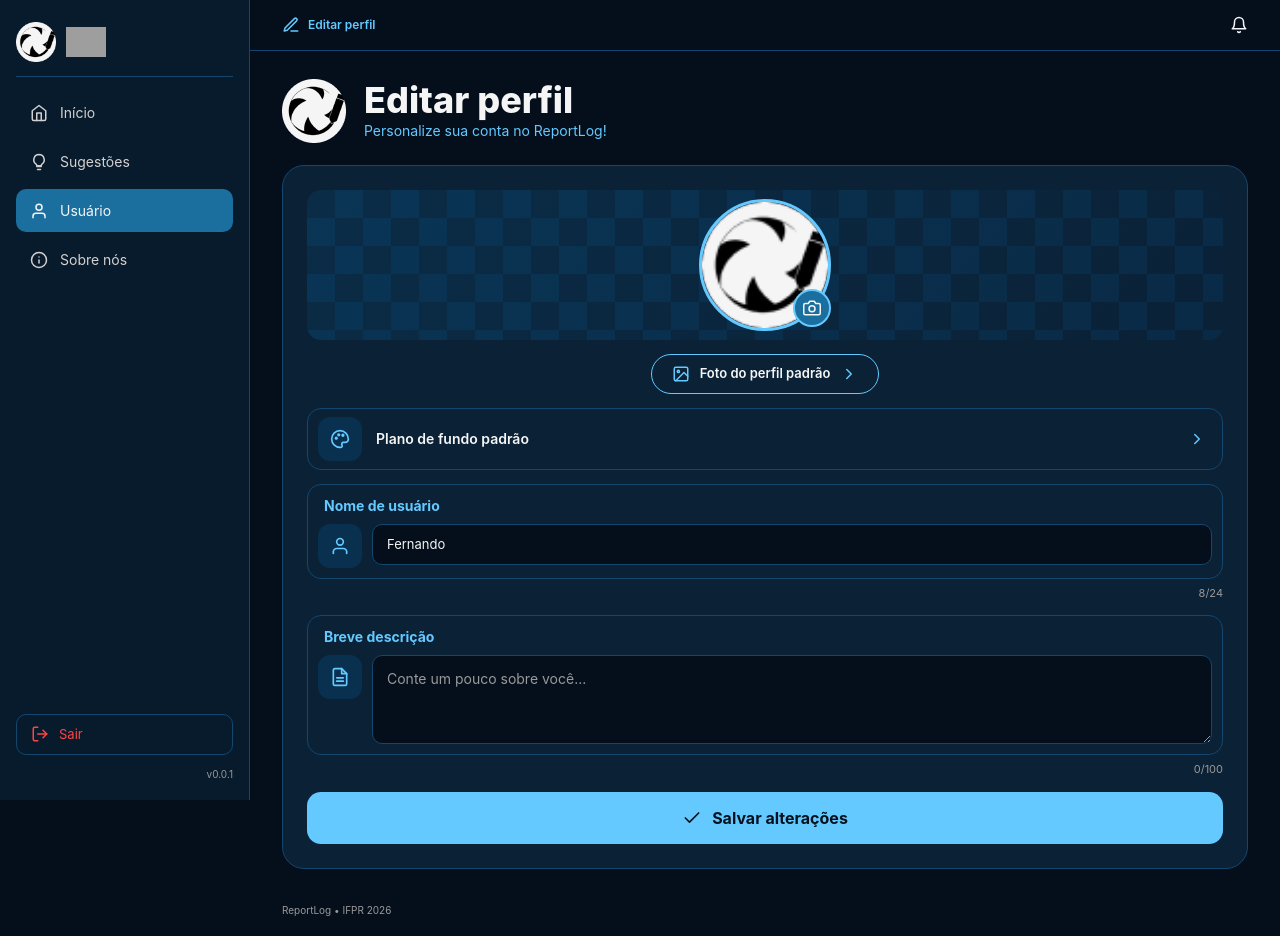
After one commit to LucasBiasiLB/ReportLog_Web, a PHP site: page /src/tabs/editar-perfil.html in a window 1280 px wide. The commit adds this page. Run offline with PHP 8.4, Linux system fonts and the light colour scheme; a stand-in replaces the project's code that opens the database connection; grey boxes are pictures that could not be loaded.

Commit message:
tela inicial com ajustes e tela de editar perfil

```diff
--- a/assets/css/styles.css
+++ b/assets/css/styles.css
@@ -1556,3 +1556,276 @@ img {
         min-width: 0;
     }
 }
+
+/* ====================================================== */
+/* ====== TELA INICIAL: área do card de sugestão ======== */
+/* ====================================================== */
+
+/* O card de sugestão é largo demais para uma coluna de 3; deixamos ele
+   com largura própria, alinhado à esquerda. */
+.cartao-sugestao-destaque {
+    max-width: 760px;
+}
+
+/* ====================================================== */
+/* ============== TELA EDITAR PERFIL ==================== */
+/* ====================================================== */
+
+/* Texto do topo com ícone (ex.: lápis + "Editar perfil") */
+.topo-frase-icone {
+    display: flex;
+    align-items: center;
+    gap: 8px;
+    color: var(--azul-claro);
+    font-weight: 600;
+}
+
+/* ---------- Título da página ---------- */
+.editar-titulo {
+    display: flex;
+    align-items: center;
+    gap: 18px;
+    margin-bottom: 22px;
+}
+
+.editar-titulo-img {
+    width: 64px;
+    height: 64px;
+    object-fit: contain;
+    image-rendering: pixelated;
+}
+
+.editar-h1 {
+    font-size: 36px;
+    font-weight: 800;
+    line-height: 1.1;
+    color: var(--branco);
+}
+
+/* ---------- Card grande ---------- */
+.editar-card {
+    display: flex;
+    flex-direction: column;
+    gap: 14px;
+    padding: 24px;
+    border: 1px solid var(--borda);
+    border-radius: 22px;
+    background: var(--cartao);
+}
+
+/* Banner (fundo quadriculado, estilo pixel art) + foto no meio */
+.editar-capa {
+    position: relative;
+}
+
+.editar-banner {
+    height: 150px;
+    border-radius: 14px;
+    background:
+        repeating-conic-gradient(rgba(0, 153, 255, 0.08) 0 25%, transparent 0 50%) 0 0 / 56px 56px,
+        linear-gradient(135deg, #0b2c47, #0a2136);
+}
+
+.editar-avatar-area {
+    position: absolute;
+    left: 50%;
+    top: 50%;
+    width: 132px;
+    height: 132px;
+    transform: translate(-50%, -50%);
+}
+
+.editar-avatar {
+    width: 100%;
+    height: 100%;
+    border-radius: 50%;
+    border: 3px solid var(--azul-claro);
+    object-fit: cover;
+    background: var(--fundo);
+}
+
+/* Botãozinho da câmera, no canto da foto */
+.editar-camera {
+    position: absolute;
+    right: 0;
+    bottom: 4px;
+    display: grid;
+    place-items: center;
+    width: 38px;
+    height: 38px;
+    border: 2px solid var(--azul-claro);
+    border-radius: 50%;
+    background: var(--azul-ativo);
+    color: var(--branco);
+    cursor: pointer;
+}
+
+.editar-camera:hover {
+    filter: brightness(1.2);
+}
+
+.editar-camera .icone {
+    width: 18px;
+    height: 18px;
+}
+
+/* Pílula "Foto do perfil padrão" */
+.editar-pilula {
+    align-self: center;
+    display: inline-flex;
+    align-items: center;
+    gap: 10px;
+    padding: 9px 20px;
+    border: 1px solid var(--azul-claro);
+    border-radius: 999px;
+    background: transparent;
+    color: var(--branco);
+    font-size: 13px;
+    font-weight: 600;
+    cursor: pointer;
+}
+
+.editar-pilula:hover,
+.editar-linha:hover {
+    background: rgba(0, 153, 255, 0.08);
+}
+
+.editar-pilula .icone {
+    width: 18px;
+    height: 18px;
+    color: var(--azul-claro);
+}
+
+/* Quadradinho de ícone (usado na linha e nos campos) */
+.editar-icone {
+    display: grid;
+    place-items: center;
+    flex-shrink: 0;
+    width: 44px;
+    height: 44px;
+    border-radius: 12px;
+    background: rgba(0, 153, 255, 0.12);
+    color: var(--azul-claro);
+}
+
+.editar-icone .icone {
+    width: 20px;
+    height: 20px;
+}
+
+/* Linha clicável (Plano de fundo) */
+.editar-linha {
+    display: flex;
+    align-items: center;
+    gap: 14px;
+    width: 100%;
+    padding: 8px 16px 8px 10px;
+    border: 1px solid var(--borda);
+    border-radius: 14px;
+    background: transparent;
+    color: var(--branco);
+    text-align: left;
+    cursor: pointer;
+}
+
+.editar-linha-texto {
+    flex: 1;
+    font-size: 14px;
+    font-weight: 600;
+}
+
+.editar-linha-seta {
+    color: var(--azul-claro);
+}
+
+/* Campos (nome e descrição) */
+.editar-campo-caixa {
+    padding: 10px 10px 10px;
+    border: 1px solid var(--borda);
+    border-radius: 14px;
+}
+
+.editar-rotulo {
+    display: block;
+    margin: 0 0 8px 6px;
+    font-size: 14px;
+    font-weight: 700;
+    color: var(--azul-claro);
+}
+
+.editar-campo-linha {
+    display: flex;
+    align-items: flex-start;
+    gap: 10px;
+}
+
+.editar-campo-linha input,
+.editar-campo-linha textarea {
+    flex: 1;
+    min-width: 0;
+    padding: 12px 14px;
+    border: 1px solid var(--borda);
+    border-radius: 10px;
+    background: var(--fundo);
+    color: var(--branco);
+    font: inherit;
+    font-size: 14px;
+}
+
+.editar-campo-linha textarea {
+    resize: vertical;
+    min-height: 84px;
+}
+
+.editar-campo-linha input::placeholder,
+.editar-campo-linha textarea::placeholder {
+    color: var(--cinza);
+}
+
+.editar-campo-linha input:focus,
+.editar-campo-linha textarea:focus {
+    outline: 0;
+    border-color: var(--azul);
+}
+
+/* Botão salvar (azul-claro, texto escuro) */
+.editar-salvar {
+    display: flex;
+    align-items: center;
+    justify-content: center;
+    gap: 10px;
+    width: 100%;
+    padding: 14px 20px;
+    border: 0;
+    border-radius: 14px;
+    background: var(--azul-claro);
+    color: #04121f;
+    font-size: 16px;
+    font-weight: 700;
+    cursor: pointer;
+    transition: filter 0.2s;
+}
+
+.editar-salvar:hover {
+    filter: brightness(1.1);
+}
+
+.editar-salvar .icone {
+    width: 20px;
+    height: 20px;
+}
+
+@media (max-width: 600px) {
+    .editar-h1 {
+        font-size: 28px;
+    }
+
+    .editar-titulo-img {
+        width: 48px;
+        height: 48px;
+    }
+
+    .editar-card {
+        padding: 16px;
+    }
+}
--- a/assets/js/cartoes.js
+++ b/assets/js/cartoes.js
@@ -121,6 +121,7 @@ function CartaoTexto(dados) {
    dados: { id, autor, uid, data, categoria, titulo, descricao,
             icone, curtidas, curtiuEu, fotoPerfil }
    acoes: { aoCurtir(id), aoExcluir(id) }  ← funções que a PÁGINA define.
+   (aoExcluir é opcional: sem ele, o card não mostra o botão de excluir)
    O card não mexe nos dados: só avisa a página que o botão foi clicado. */
 function CartaoSugestao(dados, acoes) {
     const cartao = el("article", "sugestao");
@@ -164,7 +165,7 @@ function CartaoSugestao(dados, acoes) {
     base.append(curtir);
 
     const podeExcluir = usuarioAtual.admin || dados.uid === usuarioAtual.id;
-    if (podeExcluir) {
+    if (podeExcluir && acoes.aoExcluir) {   // só mostra se a página passou aoExcluir
         const excluir = el("button", "excluir");
         excluir.type = "button";
         excluir.setAttribute("aria-label", "Excluir sugestão");
--- a/assets/js/scripts.js
+++ b/assets/js/scripts.js
@@ -11,7 +11,7 @@ if (botaoMenu && menuLateral) {
 
 // Contador de caracteres do formulário de sugestões
 document.querySelectorAll(".campo input[maxlength], .campo textarea[maxlength]").forEach((campo) => {
-    const contador = campo.parentElement.querySelector("small");
+    const contador = campo.closest(".campo").querySelector("small");
     if (!contador) return;
     campo.addEventListener("input", () => {
         contador.textContent = campo.value.length + "/" + campo.maxLength;
--- /dev/null
+++ b/src/tabs/editar-perfil.html
@@ -0,0 +1,165 @@
+<!DOCTYPE html>
+<html lang="pt-BR">
+<head>
+    <meta charset="UTF-8">
+    <meta name="viewport" content="width=device-width, initial-scale=1.0">
+    <title>ReportLog | Editar perfil</title>
+    <link rel="stylesheet" href="../../assets/css/styles.css">
+</head>
+<body>
+
+    <!-- Ícones usados na página. Cada um é chamado depois com <use href="#nome"> -->
+    <svg width="0" height="0" style="position:absolute" aria-hidden="true">
+        <symbol id="i-inicio" viewBox="0 0 24 24"><path d="M3 9l9-7 9 7v11a2 2 0 0 1-2 2H5a2 2 0 0 1-2-2z"/><polyline points="9 22 9 12 15 12 15 22"/></symbol>
+        <symbol id="i-usuario" viewBox="0 0 24 24"><path d="M20 21v-2a4 4 0 0 0-4-4H8a4 4 0 0 0-4 4v2"/><circle cx="12" cy="7" r="4"/></symbol>
+        <symbol id="i-info" viewBox="0 0 24 24"><circle cx="12" cy="12" r="10"/><line x1="12" y1="16" x2="12" y2="12"/><line x1="12" y1="8" x2="12.01" y2="8"/></symbol>
+        <symbol id="i-sino" viewBox="0 0 24 24"><path d="M18 8A6 6 0 0 0 6 8c0 7-3 9-3 9h18s-3-2-3-9"/><path d="M13.73 21a2 2 0 0 1-3.46 0"/></symbol>
+        <symbol id="i-sair" viewBox="0 0 24 24"><path d="M9 21H5a2 2 0 0 1-2-2V5a2 2 0 0 1 2-2h4"/><polyline points="16 17 21 12 16 7"/><line x1="21" y1="12" x2="9" y2="12"/></symbol>
+        <symbol id="i-direita" viewBox="0 0 24 24"><polyline points="9 18 15 12 9 6"/></symbol>
+        <symbol id="i-menu" viewBox="0 0 24 24"><line x1="3" y1="12" x2="21" y2="12"/><line x1="3" y1="6" x2="21" y2="6"/><line x1="3" y1="18" x2="21" y2="18"/></symbol>
+        <symbol id="i-editar" viewBox="0 0 24 24"><path d="M12 20h9"/><path d="M16.5 3.5a2.1 2.1 0 0 1 3 3L7 19l-4 1 1-4z"/></symbol>
+        <symbol id="i-ideia" viewBox="0 0 24 24"><path d="M9 18h6"/><path d="M10 22h4"/><path d="M12 2a7 7 0 0 0-4 12.7c.6.5 1 1.3 1 2.3h6c0-1 .4-1.8 1-2.3A7 7 0 0 0 12 2z"/></symbol>
+        <symbol id="i-imagem" viewBox="0 0 24 24"><rect x="3" y="3" width="18" height="18" rx="2"/><circle cx="8.5" cy="8.5" r="1.5"/><polyline points="21 15 16 10 5 21"/></symbol>
+        <!-- Novos, usados só nesta tela -->
+        <symbol id="i-camera" viewBox="0 0 24 24"><path d="M23 19a2 2 0 0 1-2 2H3a2 2 0 0 1-2-2V8a2 2 0 0 1 2-2h4l2-3h6l2 3h4a2 2 0 0 1 2 2z"/><circle cx="12" cy="13" r="4"/></symbol>
+        <symbol id="i-paleta" viewBox="0 0 24 24"><path d="M12 22a10 10 0 1 1 10-10c0 3-2 4-4 4h-2a2 2 0 0 0-1.5 3.3A2 2 0 0 1 12 22z"/><circle cx="7.5" cy="11" r="1"/><circle cx="10.5" cy="7" r="1"/><circle cx="15.5" cy="7.5" r="1"/></symbol>
+        <symbol id="i-documento" viewBox="0 0 24 24"><path d="M14 2H6a2 2 0 0 0-2 2v16a2 2 0 0 0 2 2h12a2 2 0 0 0 2-2V8z"/><polyline points="14 2 14 8 20 8"/><line x1="8" y1="13" x2="16" y2="13"/><line x1="8" y1="17" x2="16" y2="17"/></symbol>
+        <symbol id="i-check" viewBox="0 0 24 24"><polyline points="20 6 9 17 4 12"/></symbol>
+    </svg>
+
+    <div class="pagina">
+
+        <!-- ========== MENU LATERAL ========== -->
+        <aside class="menu-lateral" id="menu-lateral">
+
+            <div class="marca">
+                <img src="../../assets/icons/logo.png" alt="" class="marca-logo">
+                <img src="../../assets/image/reportlog_escrita.png" alt="ReportLog" class="marca-nome">
+            </div>
+
+            <hr class="linha">
+
+            <!-- Nesta tela a aba ativa é "Usuário" (editar perfil faz parte dela) -->
+            <nav class="menu-links">
+                <a href="index.html" class="menu-link">
+                    <svg class="icone"><use href="#i-inicio"/></svg> Início
+                </a>
+                <a href="sugestoes.html" class="menu-link">
+                    <svg class="icone"><use href="#i-ideia"/></svg> Sugestões
+                </a>
+                <a href="usuario.html" class="menu-link ativo">
+                    <svg class="icone"><use href="#i-usuario"/></svg> Usuário
+                </a>
+                <a href="sobre-nos.html" class="menu-link">
+                    <svg class="icone"><use href="#i-info"/></svg> Sobre nós
+                </a>
+            </nav>
+
+            <div class="menu-rodape">
+                <button type="button" class="botao-sair">
+                    <svg class="icone"><use href="#i-sair"/></svg> Sair
+                </button>
+                <p class="versao">v0.0.1</p>
+            </div>
+        </aside>
+
+        <!-- ========== CONTEÚDO ========== -->
+        <div class="conteudo">
+
+            <!-- Barra do topo -->
+            <header class="topo">
+                <button type="button" class="botao-menu" id="botao-menu" aria-label="Abrir menu" aria-expanded="false">
+                    <svg class="icone"><use href="#i-menu"/></svg>
+                </button>
+
+                <p class="topo-frase topo-frase-icone">
+                    <svg class="icone"><use href="#i-editar"/></svg> Editar perfil
+                </p>
+
+                <div class="topo-direita">
+                    <button type="button" class="botao-sino" aria-label="Notificações">
+                        <svg class="icone"><use href="#i-sino"/></svg>
+                    </button>
+                </div>
+            </header>
+
+            <main class="principal">
+
+                <!-- Título da página -->
+                <div class="editar-titulo">
+                    <img src="../../assets/icons/logo.png" alt="" class="editar-titulo-img">
+                    <div>
+                        <h1 class="editar-h1">Editar perfil</h1>
+                        <p class="subtitulo-pagina">Personalize sua conta no ReportLog!</p>
+                    </div>
+                </div>
+
+                <!-- Card grande com tudo. Ainda sem função: o onsubmit="return false"
+                    impede o envio. É no id="form-editar-perfil" que o "Salvar" será ligado. -->
+                <form class="editar-card" id="form-editar-perfil" onsubmit="return false;">
+
+                    <!-- 1) Banner com a foto de perfil no meio -->
+                    <section class="editar-capa">
+                        <div class="editar-banner"></div>
+                        <div class="editar-avatar-area">
+                            <img src="../../assets/icons/logo.png" alt="Foto de perfil" class="editar-avatar">
+                            <button type="button" class="editar-camera" aria-label="Trocar foto de perfil">
+                                <svg class="icone"><use href="#i-camera"/></svg>
+                            </button>
+                        </div>
+                    </section>
+
+                    <!-- 2) Botão da foto padrão (pílula centralizada) -->
+                    <button type="button" class="editar-pilula">
+                        <svg class="icone"><use href="#i-imagem"/></svg>
+                        Foto do perfil padrão
+                        <svg class="icone"><use href="#i-direita"/></svg>
+                    </button>
+
+                    <!-- 3) Linha do plano de fundo -->
+                    <button type="button" class="editar-linha">
+                        <span class="editar-icone"><svg class="icone"><use href="#i-paleta"/></svg></span>
+                        <span class="editar-linha-texto">Plano de fundo padrão</span>
+                        <svg class="icone editar-linha-seta"><use href="#i-direita"/></svg>
+                    </button>
+
+                    <!-- 4) Nome de usuário (o contador 8/24 é atualizado pelo scripts.js) -->
+                    <div class="campo editar-campo">
+                        <div class="editar-campo-caixa">
+                            <label for="campo-nome" class="editar-rotulo">Nome de usuário</label>
+                            <div class="editar-campo-linha">
+                                <span class="editar-icone"><svg class="icone"><use href="#i-usuario"/></svg></span>
+                                <input type="text" id="campo-nome" name="nome" maxlength="24" value="Fernando" placeholder="Como você quer ser chamado?">
+                            </div>
+                        </div>
+                        <small>8/24</small>
+                    </div>
+
+                    <!-- 5) Breve descrição -->
+                    <div class="campo editar-campo">
+                        <div class="editar-campo-caixa">
+                            <label for="campo-bio" class="editar-rotulo">Breve descrição</label>
+                            <div class="editar-campo-linha">
+                                <span class="editar-icone"><svg class="icone"><use href="#i-documento"/></svg></span>
+                                <textarea id="campo-bio" name="bio" maxlength="100" rows="3" placeholder="Conte um pouco sobre você..."></textarea>
+                            </div>
+                        </div>
+                        <small>0/100</small>
+                    </div>
+
+                    <!-- 6) Salvar -->
+                    <button type="submit" class="editar-salvar">
+                        <svg class="icone"><use href="#i-check"/></svg> Salvar alterações
+                    </button>
+                </form>
+            </main>
+
+            <footer class="rodape">ReportLog • IFPR 2026</footer>
+        </div>
+    </div>
+
+    <script src="../../assets/js/scripts.js"></script>
+    <script src="../../assets/js/util.js"></script>
+    <script src="../../assets/js/notificacoes.js"></script>
+</body>
+</html>
--- a/src/tabs/usuario.html
+++ b/src/tabs/usuario.html
@@ -103,7 +103,7 @@
 
                 <!-- Ações -->
                 <nav class="perfil-acoes">
-                    <a href="#" class="acao">
+                    <a href="editar-perfil.html" class="acao">
                         <span class="acao-icone"><svg class="icone"><use href="#i-editar"/></svg></span>
                         <span class="acao-texto">
                             <strong>Editar</strong>
```
Also changed, not shown: assets/js/pagina-inicio.js (+79 -27 lines), index.html (deleted, +0 -139 lines), src/tabs/index.html (+28 -4 lines).
